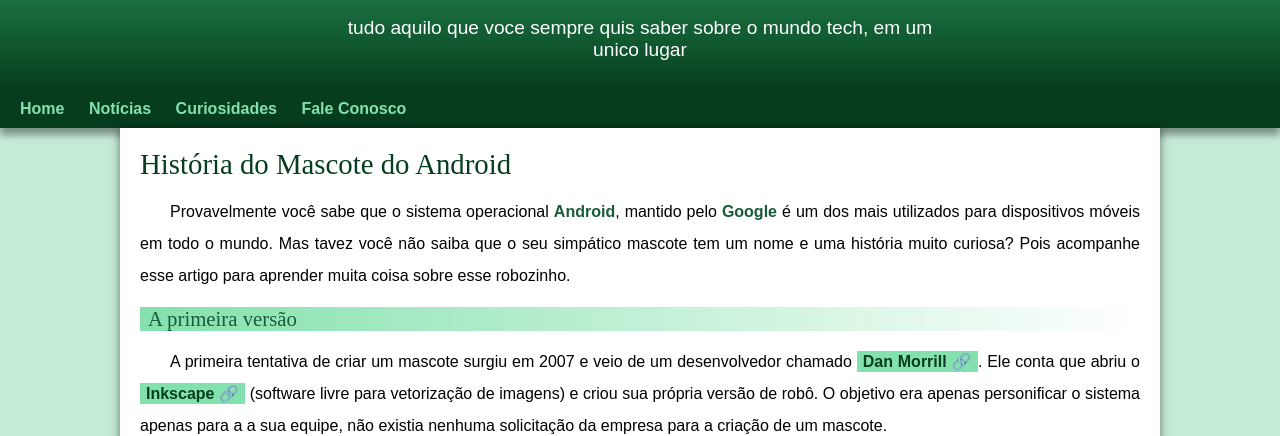
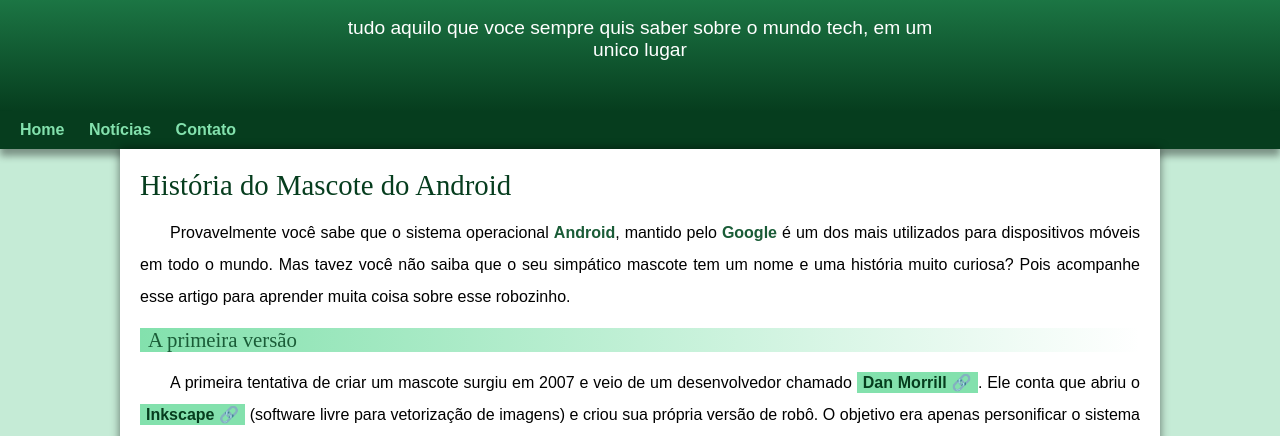
Before and after one commit to brun08/projeto-android, a plain HTML site: page index.html in a window 1280 px wide. Shown: the part 100-536 px from the top of the page. Drawn offline with Linux system fonts and the light colour scheme; files whose address does not match are found by name.

Commit message:
problema de padding corrigido

```diff
--- a/index.html
+++ b/index.html
@@ -19,8 +19,7 @@
         <nav>
             <a href="#">Home</a>
             <a href="#">Notícias</a>
-            <a href="#">Curiosidades</a>
-            <a href="#">Fale Conosco</a>
+            <a href="#">Contato</a>
         </nav>
 
         <main>
--- a/style/style.css
+++ b/style/style.css
@@ -71,7 +71,7 @@
     padding-right: 10px;
     padding-left: 10px;
     margin: auto;
-    margin-bottom: 20px
+    padding-bottom: 50px;
 }
 
 nav {
```
